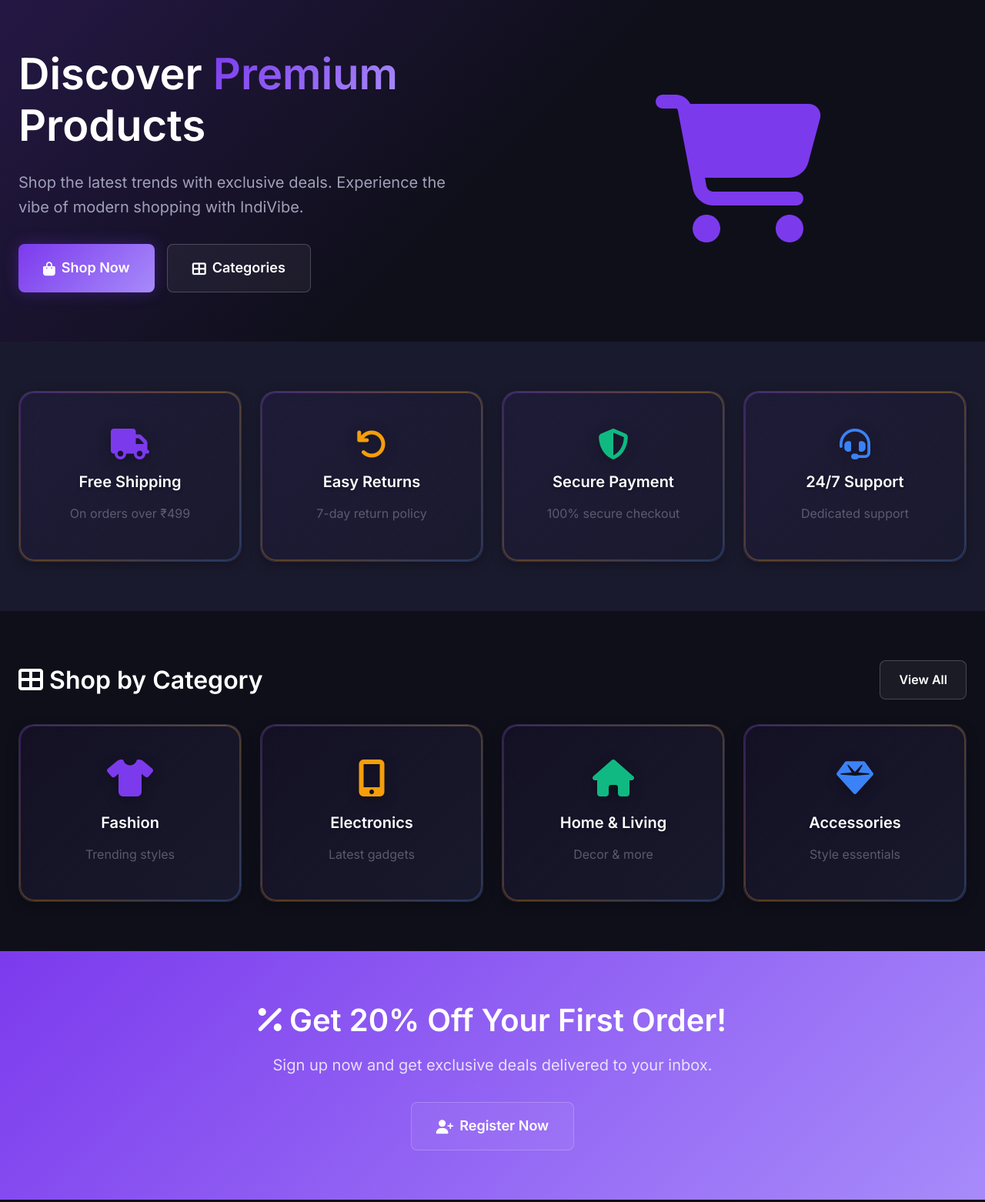
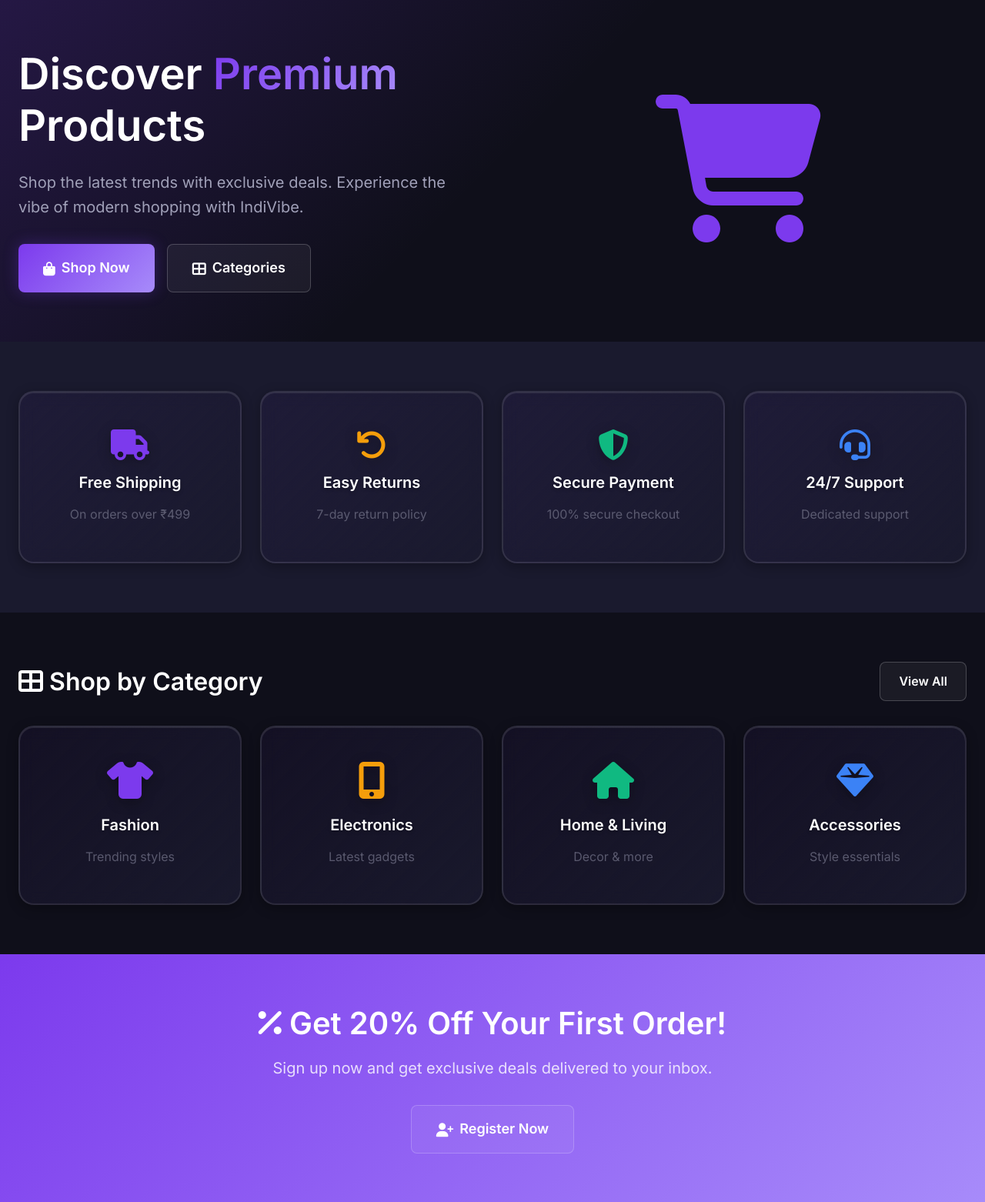
Before and after one commit to nencysavaliya/e-commerce, a Django app: page / in a window 1280 px wide. Shown: the part 111-1673 px from the top of the page at 77% size. Run offline with Django 5.2, Linux system fonts and the light colour scheme; parts of the project's set-up code (start-up, migrations or seed data) failed here and were passed over.

Commit message:
changes normal

```diff
--- a/static/css/style.css
+++ b/static/css/style.css
@@ -708,31 +708,10 @@ select.form-control option:disabled {
     background: linear-gradient(135deg, rgba(124, 58, 237, 0.05), rgba(26, 26, 46, 0.9));
     box-shadow: 0 4px 15px rgba(0, 0, 0, 0.3),
         inset 0 1px 0 rgba(255, 255, 255, 0.1);
+    border: 2px solid rgba(255, 255, 255, 0.1);
 }
 
-/* Gradient border effect - Same as category cards */
-.feature-card::before {
-    content: '';
-    position: absolute;
-    top: 0;
-    left: 0;
-    right: 0;
-    bottom: 0;
-    border-radius: var(--radius-lg);
-    padding: 2px;
-    background: linear-gradient(135deg, var(--primary), var(--secondary), var(--info));
-    -webkit-mask: linear-gradient(#fff 0 0) content-box, linear-gradient(#fff 0 0);
-    -webkit-mask-composite: xor;
-    mask-composite: exclude;
-    opacity: 0.3;
-    transition: opacity 0.5s ease;
-    z-index: 0;
-}
 
-.feature-card:hover::before {
-    opacity: 1;
-    animation: borderRotate 3s linear infinite;
-}
 
 .feature-card:hover {
     transform: translateY(-15px) scale(1.05);
@@ -793,40 +772,10 @@ select.form-control option:disabled {
     background: linear-gradient(135deg, rgba(124, 58, 237, 0.05), rgba(26, 26, 46, 0.9));
     box-shadow: 0 4px 15px rgba(0, 0, 0, 0.3),
         inset 0 1px 0 rgba(255, 255, 255, 0.1);
+    border: 2px solid rgba(255, 255, 255, 0.1);
 }
 
-/* Gradient border effect */
-.category-card::before {
-    content: '';
-    position: absolute;
-    top: 0;
-    left: 0;
-    right: 0;
-    bottom: 0;
-    border-radius: var(--radius-lg);
-    padding: 2px;
-    background: linear-gradient(135deg, var(--primary), var(--secondary), var(--info));
-    -webkit-mask: linear-gradient(#fff 0 0) content-box, linear-gradient(#fff 0 0);
-    -webkit-mask-composite: xor;
-    mask-composite: exclude;
-    opacity: 0.3;
-    transition: opacity 0.5s ease;
-}
 
-.category-card:hover::before {
-    opacity: 1;
-    animation: borderRotate 3s linear infinite;
-}
-
-@keyframes borderRotate {
-    0% {
-        filter: hue-rotate(0deg);
-    }
-
-    100% {
-        filter: hue-rotate(360deg);
-    }
-}
 
 /* Radial glow effect on hover */
 .category-card::after {
```
